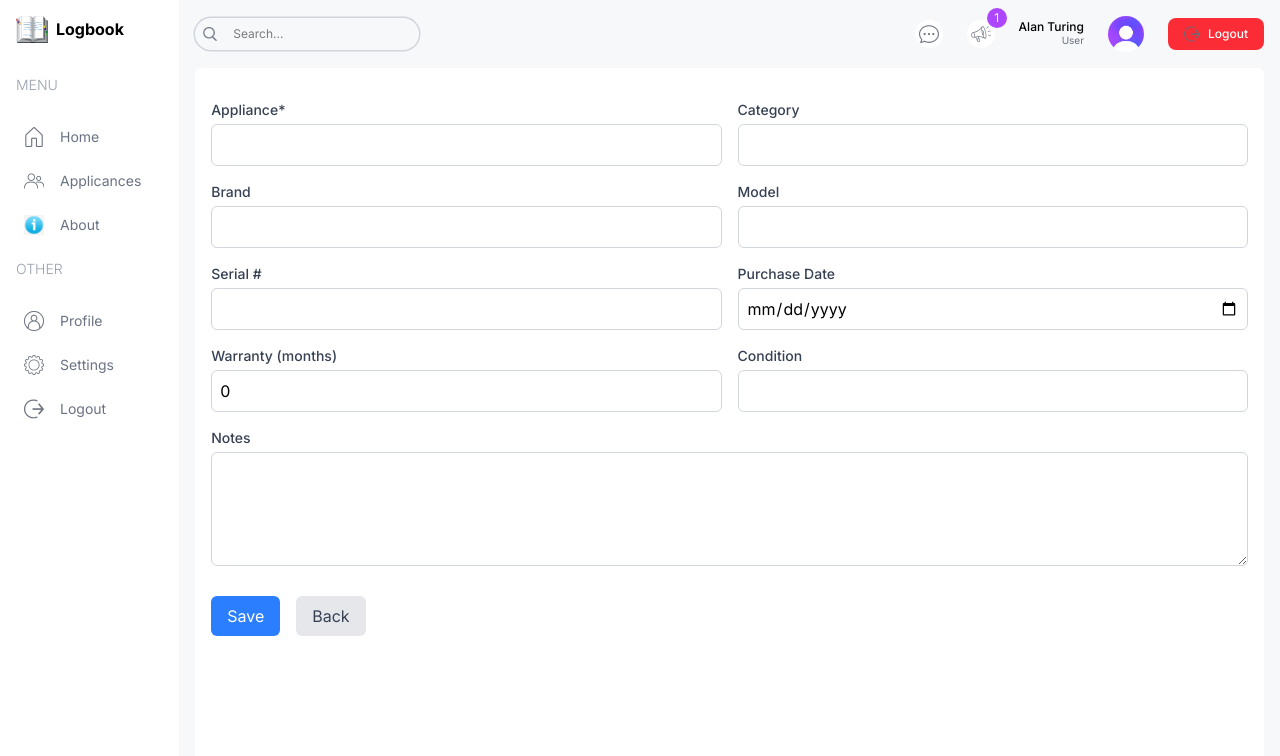
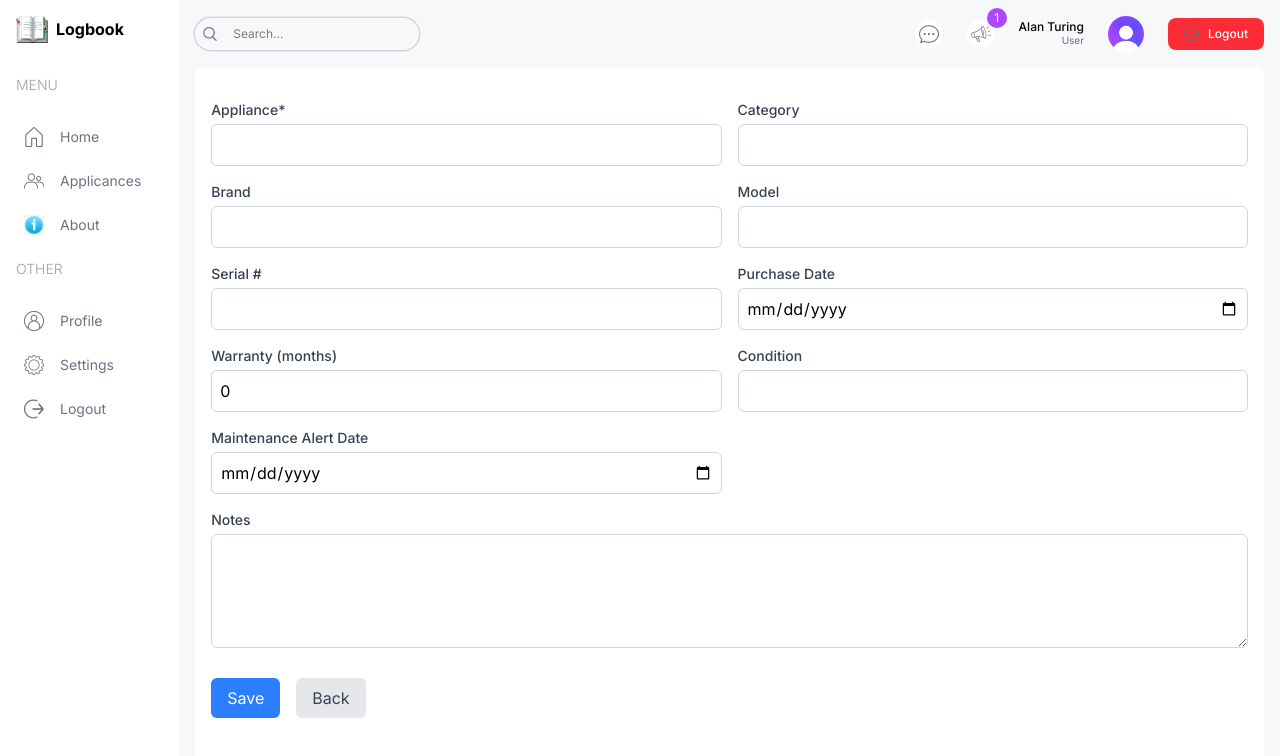
Before and after one commit to UNO-CSCI4830/project4-logbook, a Next.js app in the folder frontend/user-app/: page /list/appliances/new in a window 1280 px wide. Shown: the top 756 px of the page. Built offline with nearby package versions, Linux system fonts and the light colour scheme; no server answers.

Commit message:
Add alertDate input field to ApplianceForm

```diff
--- a/frontend/user-app/app/(dashboard)/list/appliances/shared/ApplianceForm.tsx
+++ b/frontend/user-app/app/(dashboard)/list/appliances/shared/ApplianceForm.tsx
@@ -128,7 +128,16 @@ export function ApplianceForm({ initial, onSubmit }: ApplianceFormProps) {
                     />
                 </div>
 
-
+                <div>
+                    <label htmlFor="alertDate" className={labelClass}>Maintenance Alert Date</label>
+                    <input
+                        type="date"
+                        id="alertDate"
+                        value={form.alertDate ?? ''}
+                        onChange={e => set('alertDate', e.target.value)}
+                        className={inputClass}
+                    />
+                </div>
 
                 <div className="md:col-span-2">
                     <label htmlFor="notes" className={labelClass}>Notes</label>
```
